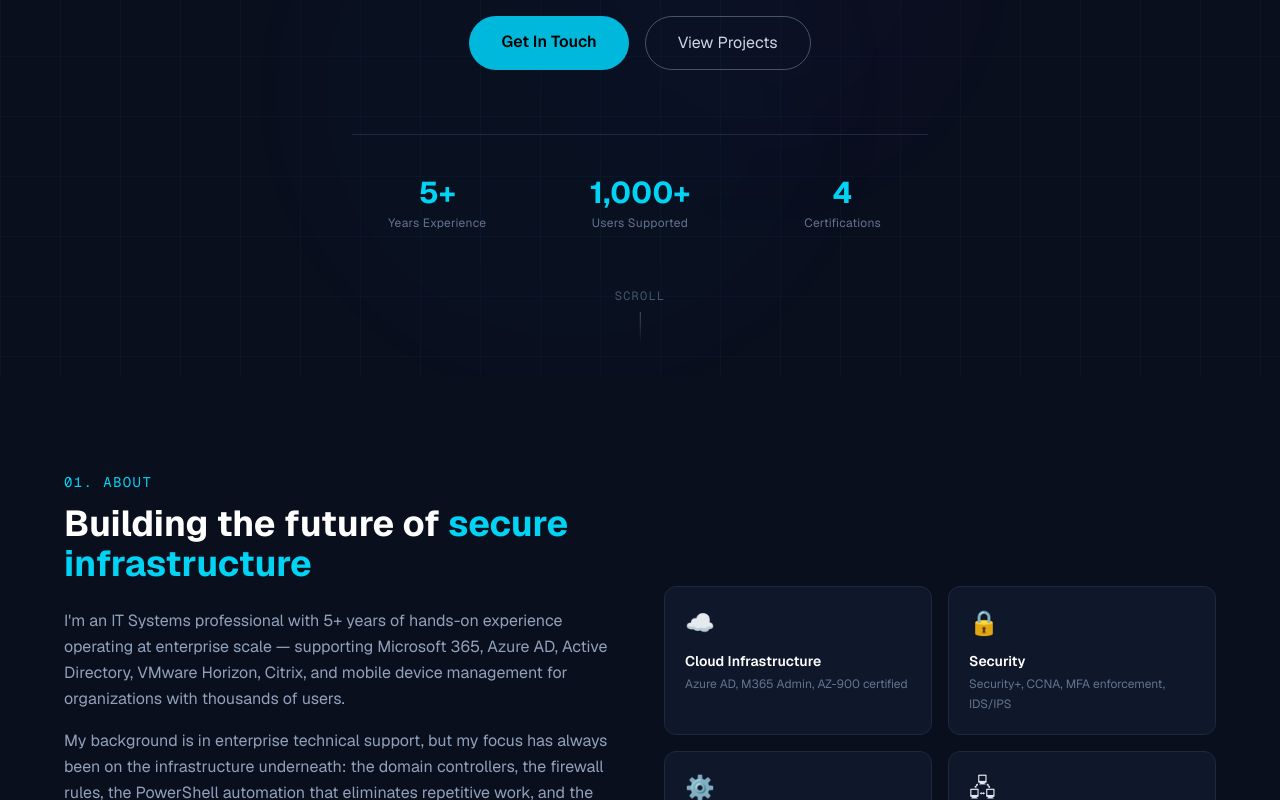
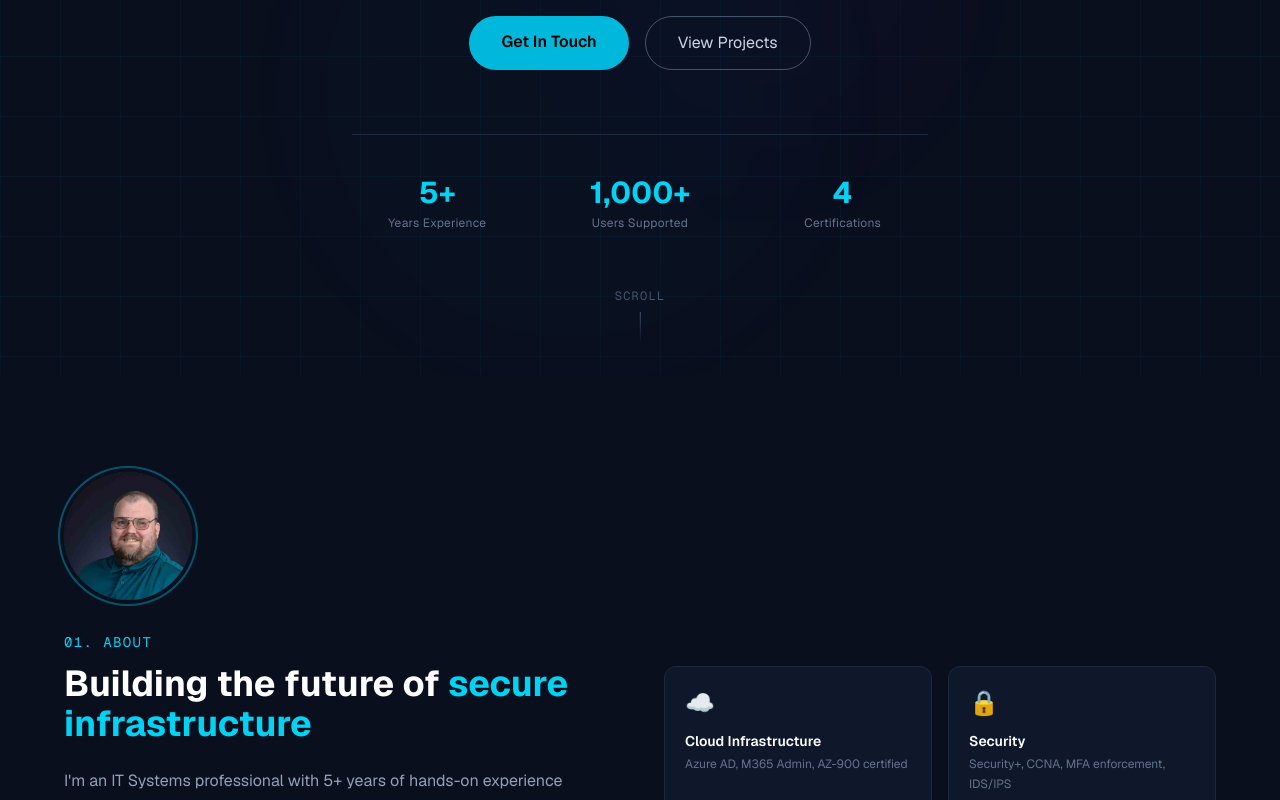
Before and after one commit to jcain5/portfolio-site, a Next.js app: page / in a window 1280 px wide. Shown: the part 424-1224 px from the top of the page. Built offline with nearby package versions, Linux system fonts and the light colour scheme.

Commit message:
Add profile photo to About section

```diff
--- a/app/components/About.tsx
+++ b/app/components/About.tsx
@@ -1,5 +1,6 @@
 "use client";
 import { useEffect, useRef } from "react";
+import Image from "next/image";
 
 export default function About() {
   const ref = useRef<HTMLElement>(null);
@@ -21,6 +22,17 @@ export default function About() {
         <div className="grid md:grid-cols-2 gap-12 items-center">
           {/* Text */}
           <div>
+            <div className="mb-8 flex justify-start">
+              <div className="relative w-32 h-32 rounded-full ring-2 ring-cyan-500/40 ring-offset-4 ring-offset-[#0a0f1e] overflow-hidden">
+                <Image
+                  src="/profile.jpg"
+                  alt="Jeremy Cain"
+                  fill
+                  className="object-cover"
+                  priority
+                />
+              </div>
+            </div>
             <p className="font-mono text-cyan-400 text-sm tracking-widest mb-3">01. ABOUT</p>
             <h2 className="text-3xl sm:text-4xl font-bold text-white mb-6">
               Building the future of{" "}
```
Also changed, not shown: public/profile.jpg (added).
